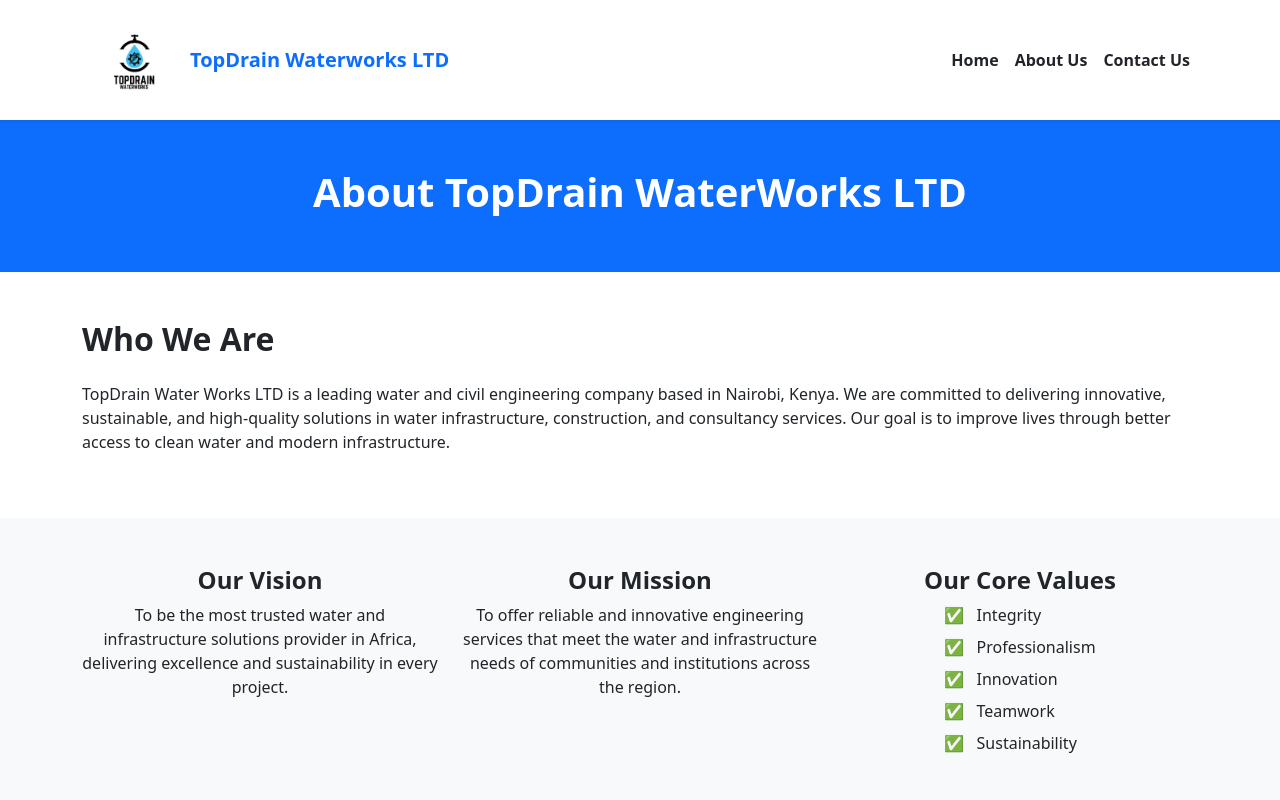
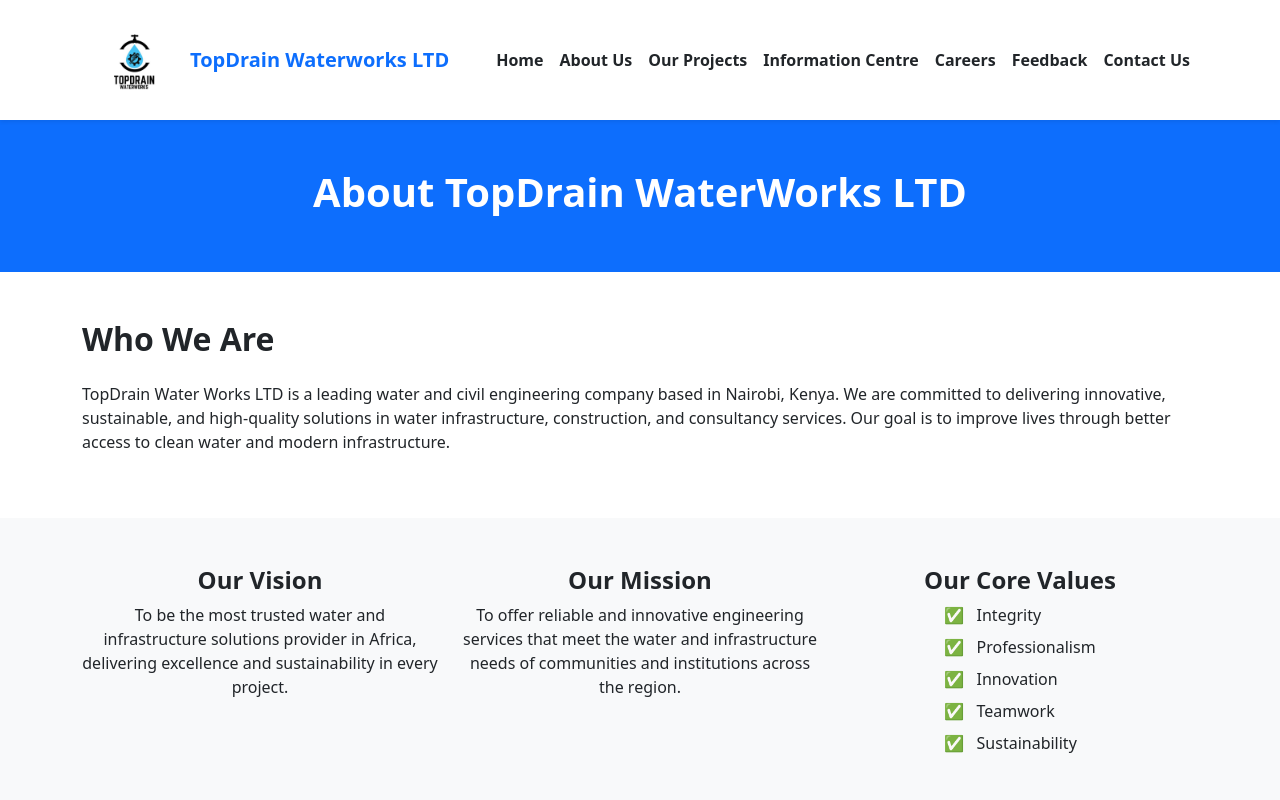
Before and after one commit to MarkBrianK/Top-drain-water-works, a React (Create React App) app: page /about in a window 1280 px wide. Shown: the top 800 px of the page. Built offline with nearby package versions, Linux system fonts and the light colour scheme; what @cloudinary/url-gen would draw is missing.

Commit message:
:art: uncomment out  header navs

```diff
--- a/src/Components/Header.jsx
+++ b/src/Components/Header.jsx
@@ -7,10 +7,10 @@
   const navItems = [
     { name: "Home", path: "/" },
     { name: "About Us", path: "/about" },
-    // { name: "Our Projects", path: "/projects" },
-    // { name: "Information Centre", path: "/info" },
-    // { name: "Careers", path: "/careers" },
-    // { name: "Feedback", path: "/feedback" },
+    { name: "Our Projects", path: "/projects" },
+    { name: "Information Centre", path: "/info" },
+    { name: "Careers", path: "/careers" },
+    { name: "Feedback", path: "/feedback" },
     { name: "Contact Us", path: "/contact" },
   ];
 
```
